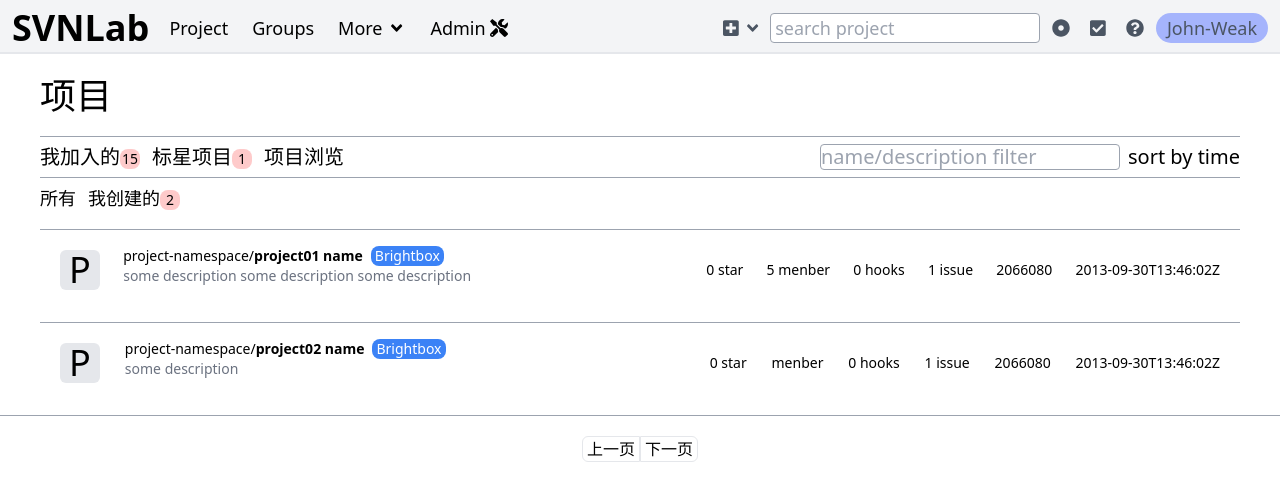
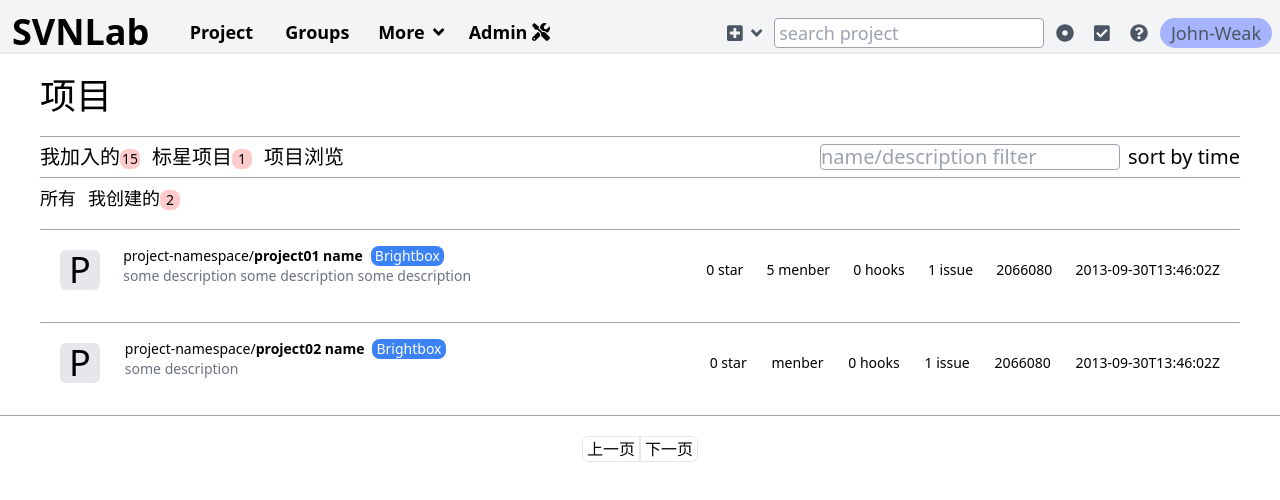
Before and after one commit to tujiapeng/SVNLab, a Vue app: page / in a window 1280 px wide. Shown: the top 500 px of the page. Built offline with nearby package versions, Linux system fonts and the light colour scheme.

Commit message:
header style tweaks

```diff
--- a/src/components/Header.vue
+++ b/src/components/Header.vue
@@ -4,38 +4,38 @@
   <!-- 菜单 -->
   <div
     id="header"
-    class="fixed w-full flex bg-gray-100 border-b-2 items-center text-lg"
+    class="fixed w-full flex bg-gray-100 border-b-2 items-end pt-3 text-lg"
   >
     <!-- logo  -->
-    <div id="site-logo" class="ml-3 my-2 mb-1">
+    <div id="site-logo" class="mx-3">
       <router-link to="/" class="text-4xl font-bold">SVNLab</router-link>
     </div>
 
     <!-- head bar -->
-    <div class="w-full flex justify-between ml-3 mt-1">
+    <div class="w-full flex justify-between ml-3">
       <!-- admin menu  -->
-      <div id="title-container" class="flex items-center gap-x-2">
+      <div id="title-container" class="flex font-semibold text-center">
         <router-link
           to="/projectOps"
-          class="px-2 rounded hover:bg-gray-300"
+          class="w-24 hover:border-b-2 hover:border-b-blue-600 hover:text-indigo-700"
         >
           Project
         </router-link>
-        <router-link to="/groups" class="px-2 rounded hover:bg-gray-300">
+        <router-link to="/groups" class="w-24 hover:border-b-2 hover:border-b-blue-600 hover:text-indigo-700">
           Groups
         </router-link>
-        <button type="button" class="px-2 rounded hover:bg-gray-300">
+        <div class="w-24 hover:border-b-2 hover:border-b-blue-600 hover:text-indigo-700">
           More
           <font-awesome-icon icon="angle-down" class="mx-1" />
-        </button>
-        <button type="button" class="px-2 rounded hover:bg-gray-300">
+        </div>
+        <div class="w-24 hover:border-b-2 hover:border-b-blue-600 hover:text-indigo-700">
           Admin
           <font-awesome-icon icon="tools" />
-        </button>
+        </div>
       </div>
 
       <!-- nav icons -->
-      <div id="navbar-collapse" class="flex text-gray-600 justify-end gap-x-1">
+      <div id="navbar-collapse" class="flex text-gray-600 justify-end gap-x-1 pb-1">
         <!-- new -->
         <button type="button" class="px-1 rounded hover:bg-gray-300">
           <font-awesome-icon icon="plus-square" class="mx-1" />
@@ -71,7 +71,7 @@
         <button
           type="button"
           class="
-            mr-3
+            mr-2
             px-1
             rounded-full
             w-28
```
